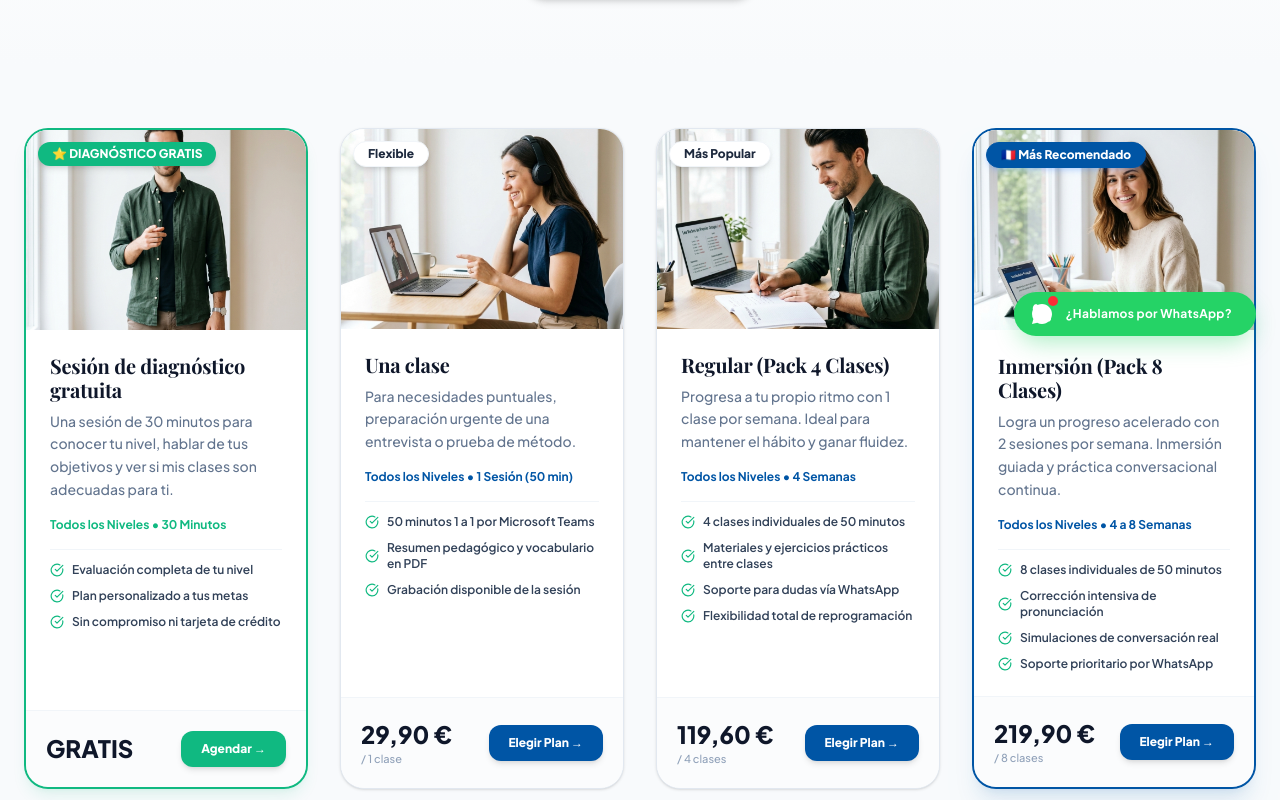
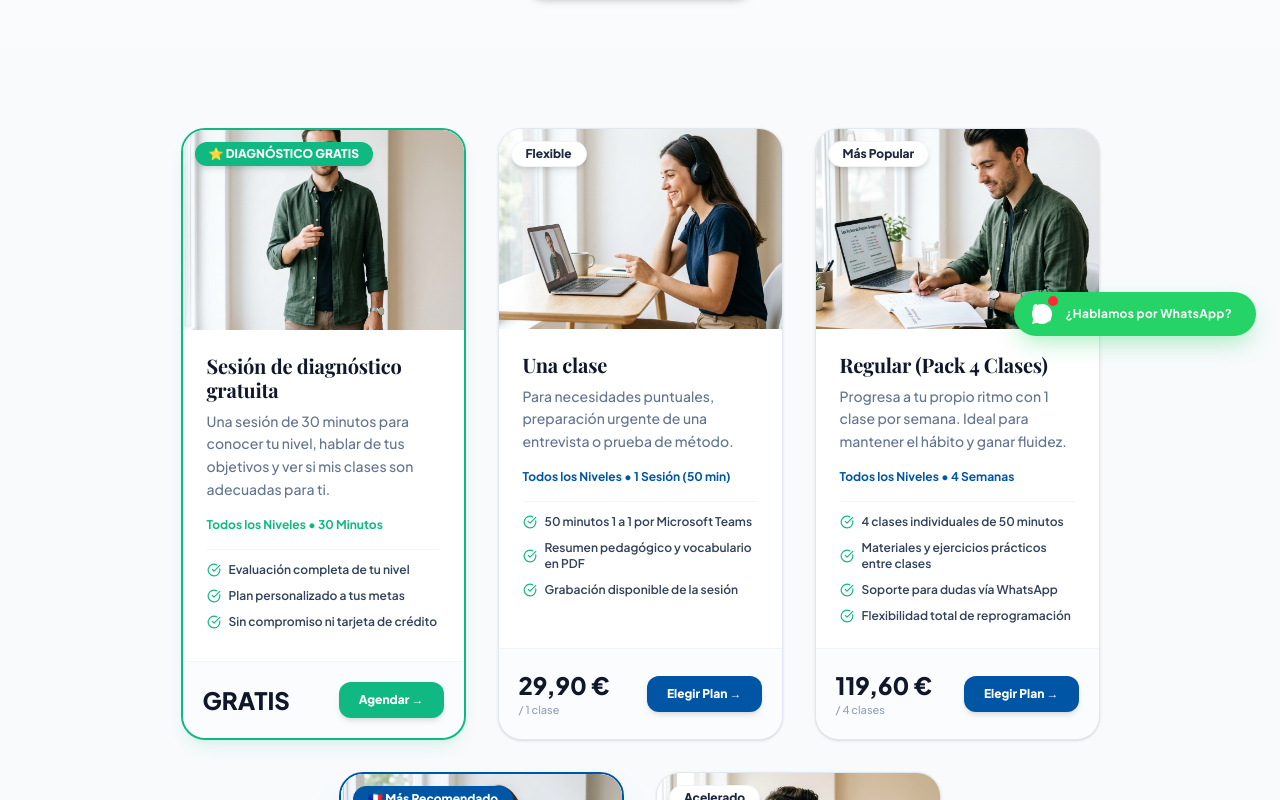
Before and after one commit to billysamov/proyecto-florentin, a Next.js app: page /clases in a window 1280 px wide. Shown: the part 440-1240 px from the top of the page. Built offline with nearby package versions, Linux system fonts and the light colour scheme; no server answers; the database is empty; a web font is replaced by a local one.

Commit message:
fix(clases): centrar cuadricula de tarjetas de planes simetricamente

```diff
--- a/src/components/clases/ClasesClientView.tsx
+++ b/src/components/clases/ClasesClientView.tsx
@@ -564,10 +564,10 @@ export default function ClasesClientView({ initialPlanes, whatsappNumber = "3367
       </section>
 
       {/* ═══════════════════════════════════════
-          GRID DE TARJETAS DE PLANES
+          GRID DE TARJETAS DE PLANES (CENTRADO)
       ═══════════════════════════════════════ */}
       <section className="py-12 sm:py-16 px-4 sm:px-6 max-w-7xl mx-auto">
-        <div className="grid grid-cols-1 md:grid-cols-2 lg:grid-cols-3 xl:grid-cols-4 gap-6 sm:gap-8">
+        <div className="flex flex-wrap justify-center gap-6 sm:gap-8">
           {planes.map((plan, idx) => {
             const isFreePlan = Number(plan.precio) === 0 || plan.tipo === "clase_gratis";
             const planTranslation = getPlanTranslation(plan, lang);
@@ -577,7 +577,7 @@ export default function ClasesClientView({ initialPlanes, whatsappNumber = "3367
             return (
               <div
                 key={plan.id || idx}
-                className={`rounded-[24px] overflow-hidden bg-white flex flex-col justify-between relative transition-all duration-300 hover:scale-[1.02] hover:shadow-xl ${
+                className={`w-full sm:w-[calc(50%-1.25rem)] lg:w-[calc(33.333%-1.5rem)] xl:w-[285px] max-w-[320px] rounded-[24px] overflow-hidden bg-white flex flex-col justify-between relative transition-all duration-300 hover:scale-[1.02] hover:shadow-xl ${
                   isFreePlan
                     ? "border-2 border-[#10b981] shadow-lg shadow-[#10b981]/10"
                     : plan.recomendado
```
